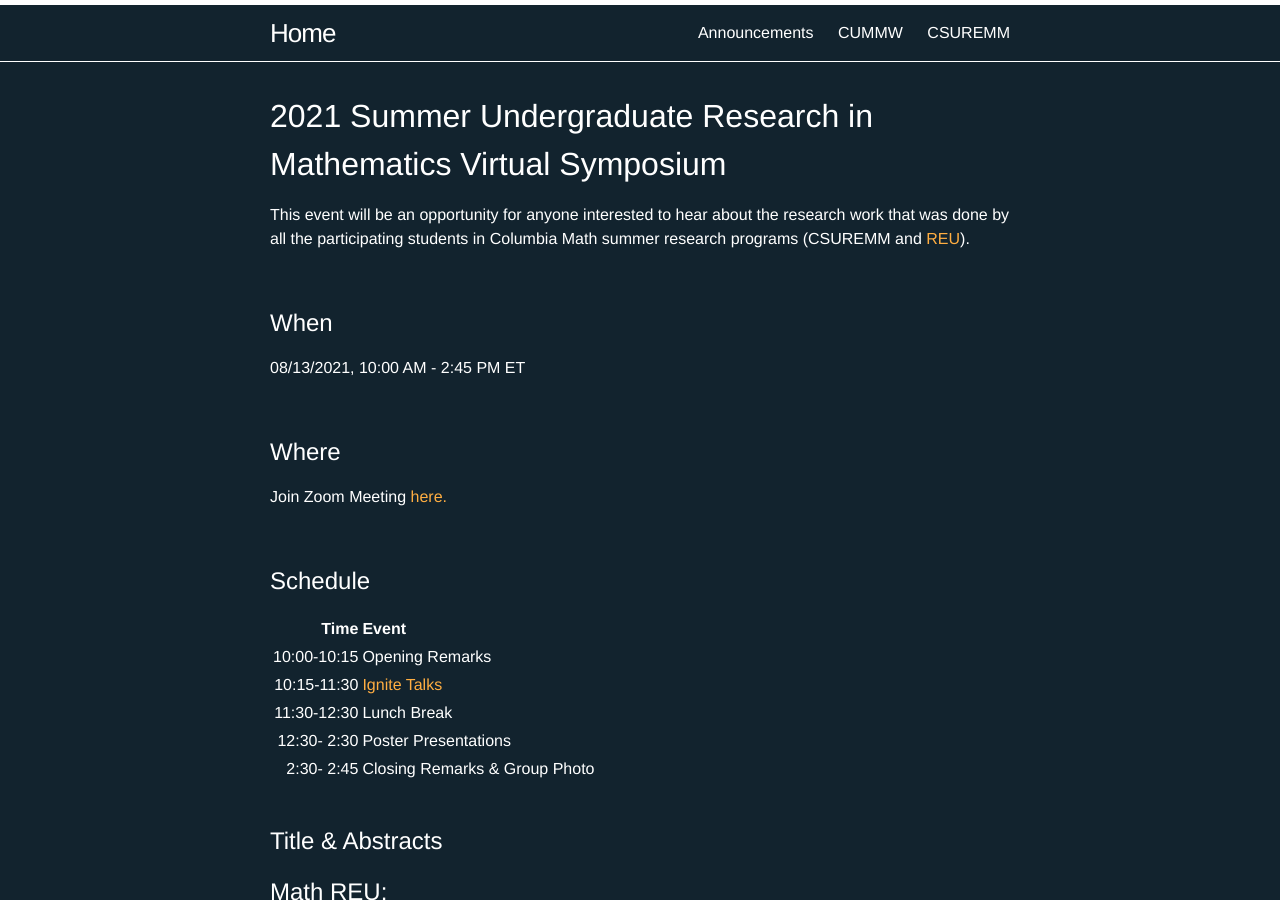
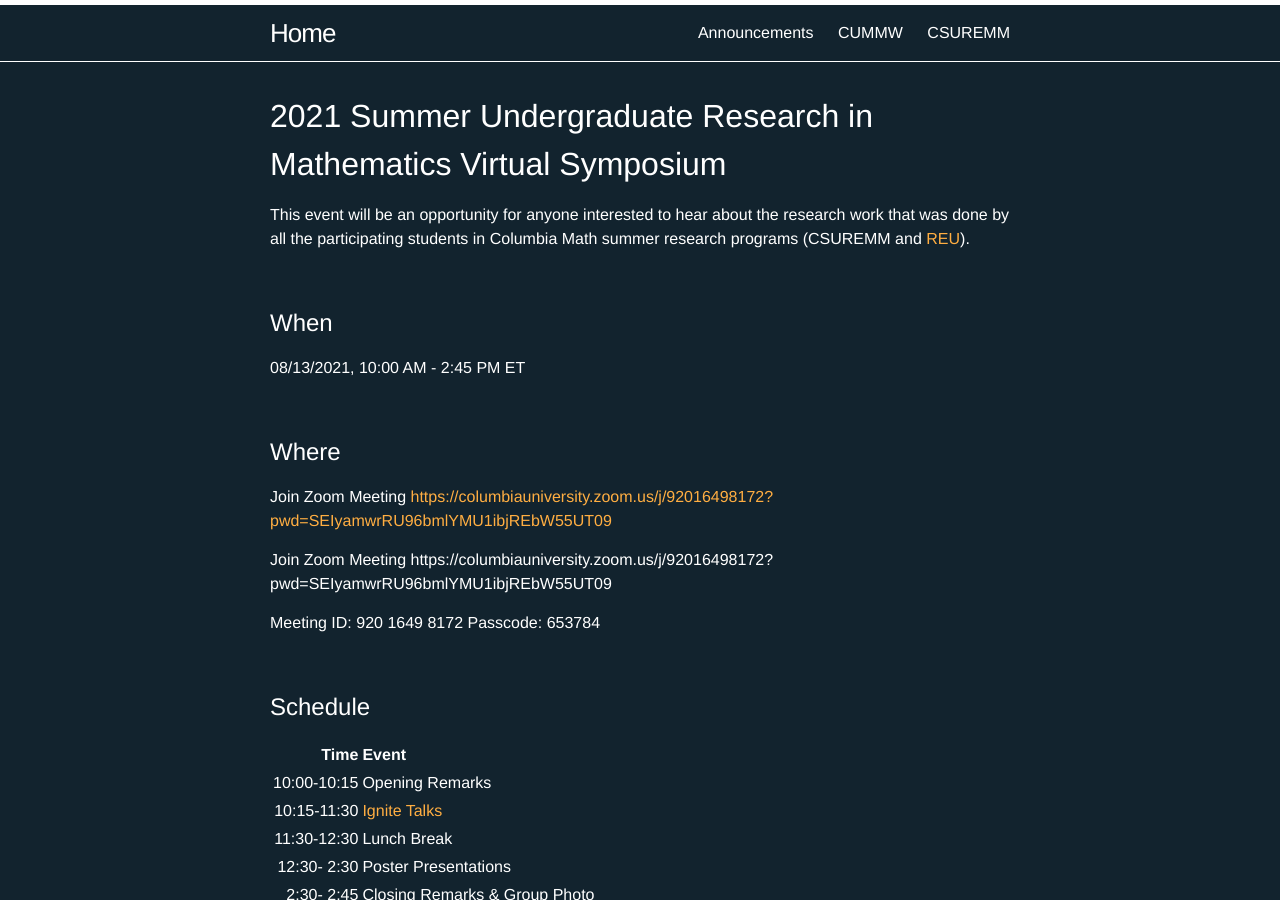
Before and after one commit to ColumbiaUndergradMathModeling/Home, a Jekyll site: the page built from pages/sums/su21.md, in a window 1280 px wide and 900 px high. Built offline with Jekyll 4.4.1, drawn with Linux system fonts in a browser that asks for light colours.

Commit message:
Update su21.md

```diff
--- a/pages/sums/su21.md
+++ b/pages/sums/su21.md
@@ -22,7 +22,14 @@ This event will be an opportunity for anyone interested to hear about the resear
 
 ## Where
 
-Join Zoom Meeting [here.](https://columbiauniversity.zoom.us/j/92016498172?pwd=SEIyamwrRU96bmlYMU1ibjREbW55UT09)
+Join Zoom Meeting [https://columbiauniversity.zoom.us/j/92016498172?pwd=SEIyamwrRU96bmlYMU1ibjREbW55UT09](https://columbiauniversity.zoom.us/j/92016498172?pwd=SEIyamwrRU96bmlYMU1ibjREbW55UT09)
+
+Join Zoom Meeting
+https://columbiauniversity.zoom.us/j/92016498172?pwd=SEIyamwrRU96bmlYMU1ibjREbW55UT09
+
+Meeting ID: 920 1649 8172
+Passcode: 653784
+
 
 <p>&nbsp;</p>
 
```
